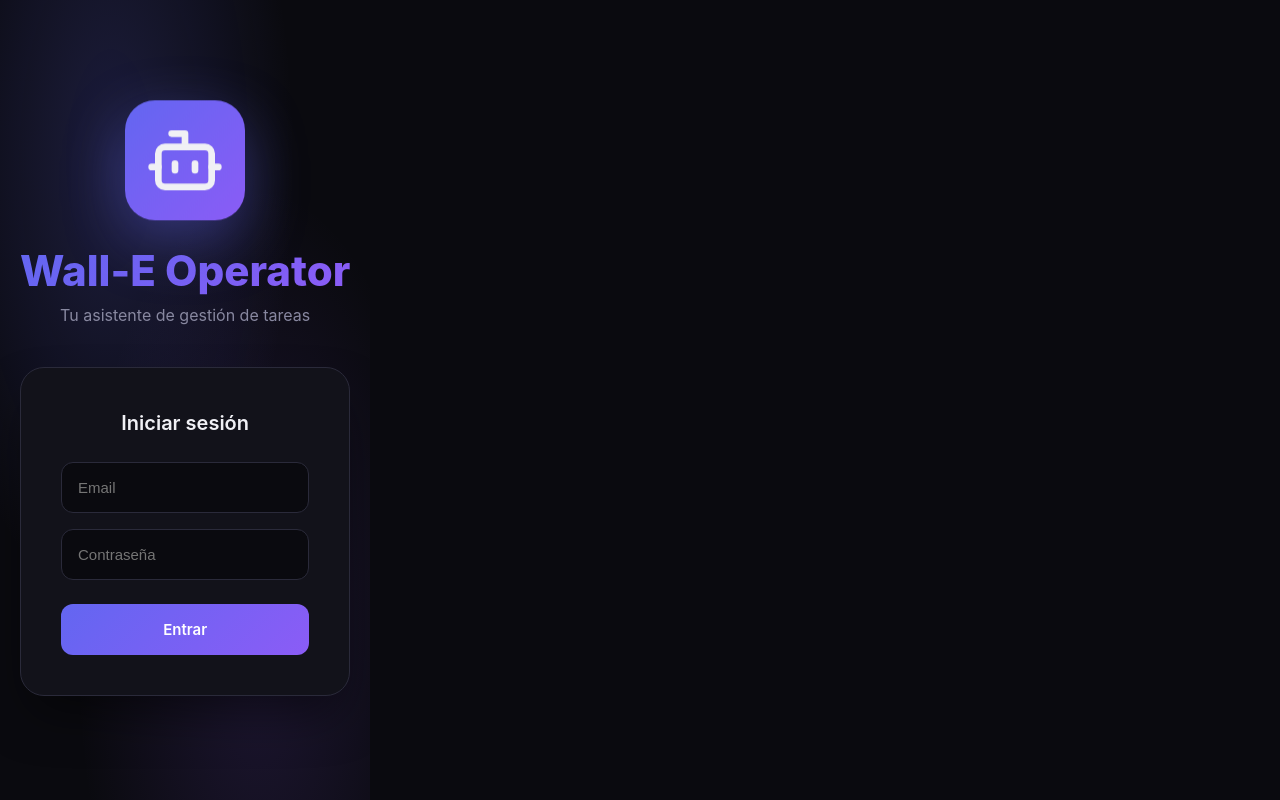
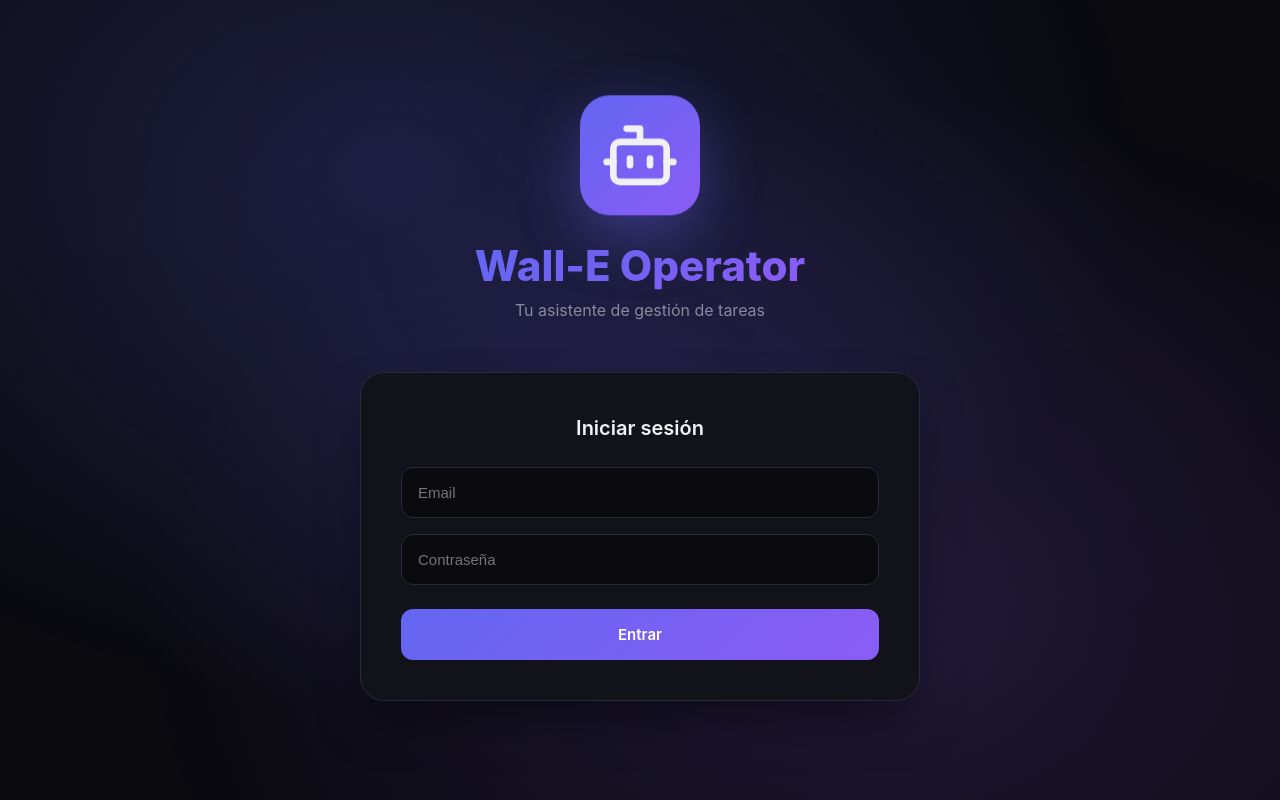
Before and after one commit to pipedrau/wall-e-board, a React (Vite) app: page / in a window 1280 px wide. Built offline with nearby package versions, Linux system fonts and the light colour scheme.

Commit message:
Fix: login fullscreen responsive

```diff
--- a/src/App.css
+++ b/src/App.css
@@ -2,6 +2,11 @@
   margin: 0;
   padding: 0;
   box-sizing: border-box;
+}
+
+html, body {
+  width: 100%;
+  min-height: 100vh;
 }
 
 :root {
@@ -25,6 +30,8 @@ body {
   background: var(--bg);
   color: var(--text);
   min-height: 100vh;
+  width: 100%;
+  overflow-x: hidden;
 }
 
 .app {
@@ -441,20 +448,30 @@ body {
 /* Login Page */
 .login-page {
   min-height: 100vh;
+  width: 100vw;
   display: flex;
   align-items: center;
   justify-content: center;
   position: relative;
   overflow: hidden;
-  padding: 20px;
+  padding: 0;
 }
 
 .login-bg {
   position: absolute;
   inset: 0;
+  width: 100%;
+  height: 100%;
   background:
-    radial-gradient(ellipse at 30% 20%, rgba(99, 102, 241, 0.2) 0%, transparent 50%),
-    radial-gradient(ellipse at 70% 80%, rgba(139, 92, 246, 0.15) 0%, transparent 50%);
+    radial-gradient(ellipse at 30% 20%, rgba(99, 102, 241, 0.25) 0%, transparent 60%),
+    radial-gradient(ellipse at 70% 80%, rgba(139, 92, 246, 0.2) 0%, transparent 60%),
+    radial-gradient(ellipse at 50% 50%, rgba(99, 102, 241, 0.1) 0%, transparent 70%);
+  animation: bgPulse 8s ease-in-out infinite;
+}
+
+@keyframes bgPulse {
+  0%, 100% { opacity: 1; }
+  50% { opacity: 0.8; }
 }
 
 .login-center {
@@ -465,7 +482,33 @@ body {
   align-items: center;
   gap: 40px;
   width: 100%;
-  max-width: 480px;
+  max-width: 520px;
+  padding: 40px 20px;
+}
+
+@media (min-width: 768px) {
+  .login-center {
+    max-width: 600px;
+    gap: 50px;
+  }
+
+  .login-logo {
+    width: 160px;
+    height: 160px;
+    border-radius: 40px;
+  }
+
+  .login-hero h1 {
+    font-size: 56px;
+  }
+
+  .login-hero p {
+    font-size: 20px;
+  }
+
+  .login-box {
+    padding: 48px;
+  }
 }
 
 .login-hero {
```
Also changed, not shown: 5 other files (tests, documents, lock files or other folders).
